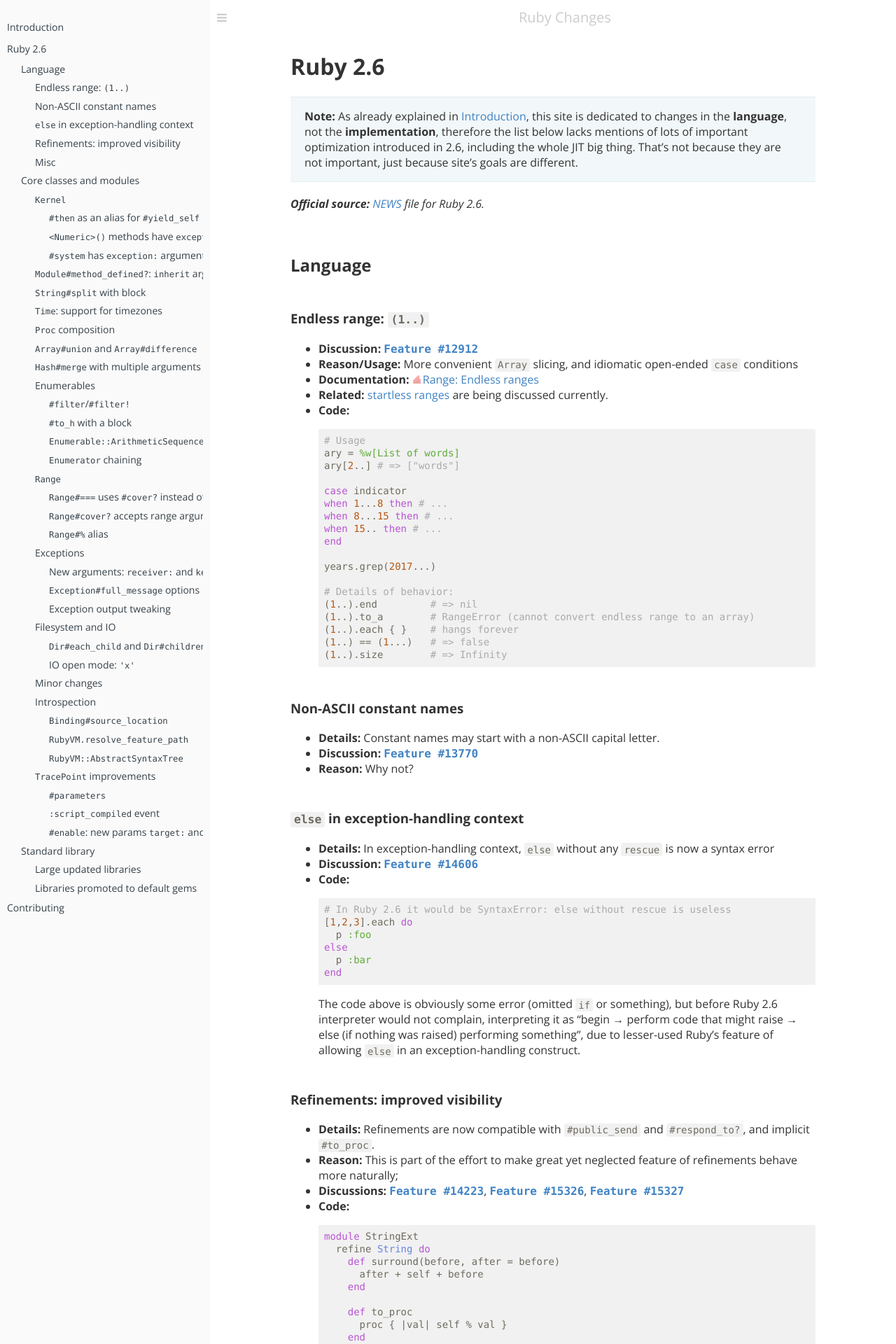
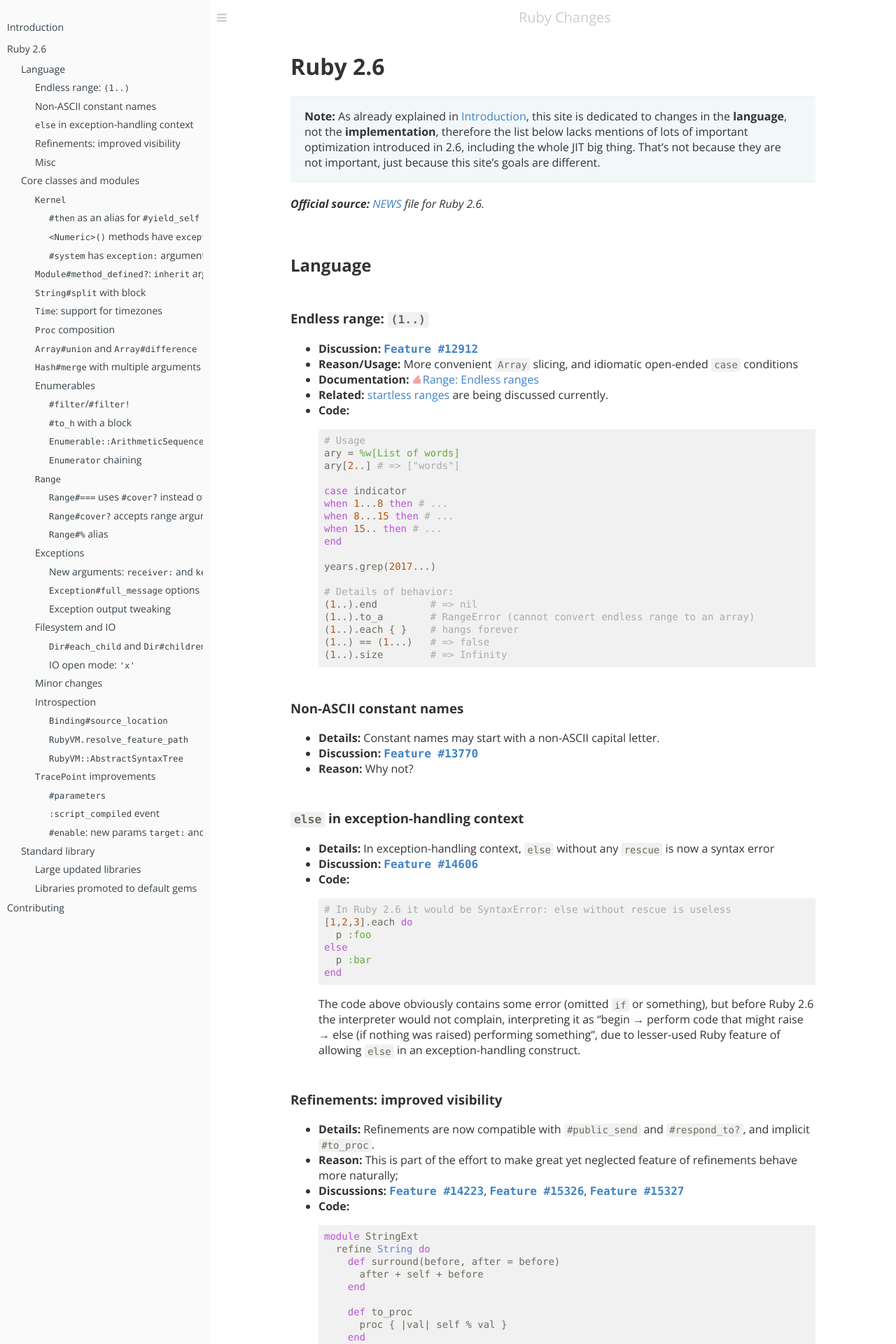
Before and after one commit to rubyreferences/rubychanges, a Jekyll site: the page built from 2.6.md, in a window 1280 px wide. Shown: the top 1920 px of the page at 70% size. Built offline with Jekyll 4.4.1, drawn with Linux system fonts in a browser that asks for light colours; nearby versions of some CDN libraries; our own code applies the rules of GitHub Pages for plain Markdown files; some of the changed text lies outside the part shown.

Commit message:
Render updated punctuation

````diff
--- a/2.6.md
+++ b/2.6.md
@@ -5,7 +5,7 @@ prev: /
 
 # Ruby 2.6
 
-> **Note:** As already explained in [Introduction](README.md), this site is dedicated to changes in the **language**, not the **implementation**, therefore the list below lacks mentions of lots of important optimization introduced in 2.6, including the whole JIT big thing. That's not because they are not important, just because site's goals are different.
+> **Note:** As already explained in [Introduction](README.md), this site is dedicated to changes in the **language**, not the **implementation**, therefore the list below lacks mentions of lots of important optimization introduced in 2.6, including the whole JIT big thing. That's not because they are not important, just because this site's goals are different.
 
 _**Official source:** [NEWS](https://github.com/ruby/ruby/blob/ruby_2_6/NEWS) file for Ruby 2.6._
 
@@ -58,7 +58,7 @@ _**Official source:** [NEWS](https://github.com/ruby/ruby/blob/ruby_2_6/NEWS) fi
     p :bar
   end
   ```
-  The code above is obviously some error (omitted `if` or something), but before Ruby 2.6 interpreter would not complain, interpreting it as "begin → perform code that might raise → else (if nothing was raised) performing something", due to lesser-used Ruby's feature of allowing `else` in an exception-handling construct.
+  The code above obviously contains some error (omitted `if` or something), but before Ruby 2.6 the interpreter would not complain, interpreting it as "begin → perform code that might raise → else (if nothing was raised) performing something", due to lesser-used Ruby feature of allowing `else` in an exception-handling construct.
 
 ### Refinements: improved visibility[](#refinements-improved-visibility)
 
@@ -93,12 +93,12 @@ _**Official source:** [NEWS](https://github.com/ruby/ruby/blob/ruby_2_6/NEWS) fi
 
 ### `Kernel`[](#kernel)
 
-_Notice that method defined in `Kernel` are typically available on any object, that's why changes are important._
+_Notice that methods defined in `Kernel` are typically available on any object, that's why these changes are important._
 
 #### `#then` as an alias for `#yield_self`[](#then-as-an-alias-for-yield_self)
 
-* **Reason:** since the introduction of `Kernel#yield_self` at Ruby 2.5, it was pointed that the name chosen is too long for this basic method, and, unlike most of other core methods, says "how it is implemented" not the intention; after lots of discussion it was decided `#then` is the best correspondence for method's goal.
-* **Notice:** There is a controversy in the community about this alias, pointing out at the fact that `#then` is typical method name for promises.
+* **Reason:** Since the introduction of `Kernel#yield_self` at Ruby 2.5, it was pointed out that the name chosen is too long for this basic method, and, unlike most of other core methods, says "how it is implemented" not the intention; after lots of discussion it was decided `#then` corresponds best to the method's goal.
+* **Notice:** There is a controversy in the community about this alias, pointing out the fact that `#then` is a typical method name for promises.
 * **Discussion:** <a class="tracker feature" href="https://bugs.ruby-lang.org/issues/14594">Feature #14594</a>
 * **Code:**
   ```ruby
@@ -123,7 +123,7 @@ _Notice that method defined in `Kernel` are typically available on any object, t
 
 #### `#system` has `exception:` argument[](#system-has-exception-argument)
 
-* **Details:** with `exception: true`, the method raises instead of returning `false` on non-0 exit code, or `nil` on command execution failure.
+* **Details:** With `exception: true`, the method raises instead of returning `false` on non-0 exit code, or `nil` on command execution failure.
 * **Discussion:** <a class="tracker feature" href="https://bugs.ruby-lang.org/issues/14386">Feature #14386</a>
 * **Documentation:** <a class="ruby-doc" href="https://ruby-doc.org/core-2.6/Kernel.html#method-i-system"><code>Kernel#system</code></a> (unfortunately, seems documentation haven't been updated with new feature)
 * **Code:**
@@ -193,7 +193,7 @@ _Notice that method defined in `Kernel` are typically available on any object, t
 ### `Proc` composition[](#proc-composition)
 
 * **Details:** `Proc` and `Method` classes now have `#>>` and `#<<` methods for functional composition.
-* **Reason:** This was long-anticipated feature for moving Ruby towards more functional code;
+* **Reason:** This was a long-anticipated feature for moving Ruby towards more functional code.
 * **Discussion:** <a class="tracker feature" href="https://bugs.ruby-lang.org/issues/6284">Feature #6284</a>
 * **Code:**
   ```ruby
@@ -240,7 +240,7 @@ _Notice that method defined in `Kernel` are typically available on any object, t
   [1, 2, 3, 4].difference([3, 4], [1])
   # => [2]
   ```
-* **Notice:** There is also plans (discussed in the same ticket above) to introduce mutating `union!` form.
+* **Notice:** There are also plans (discussed in the same ticket above) to introduce mutating `union!` form.
 
 ### `Hash#merge` with multiple arguments[](#hashmerge-with-multiple-arguments)
 
@@ -281,7 +281,7 @@ _Notice that method defined in `Kernel` are typically available on any object, t
 #### `Enumerable::ArithmeticSequence`[](#enumerablearithmeticsequence)
 
 * **Details:** `Range#step` and `Numeric#step` are now returning not an instance of `Enumerator`, but `Enumerable::ArithmeticSequence` instead.
-* **Reason/Usage:** This feature is added by request of scientific Ruby community; it is useful for reusing results of `(from..to).step(s)` as a value object for idiomatic slicing of custom collections, see also `Range#%`;
+* **Reason/Usage:** This feature was added by request of scientific Ruby community; it is useful for reusing results of `(from..to).step(s)` as a value object for idiomatic slicing of custom collections, see also `Range#%`.
 * **Discussion:** <a class="tracker feature" href="https://bugs.ruby-lang.org/issues/13904">Feature #13904</a>
 * **Documentation:** <a class="ruby-doc" href="https://ruby-doc.org/core-2.6.0.preview2/Enumerator/ArithmeticSequence.html"><code>Enumerator::ArithmeticSequence</code></a>, <a class="ruby-doc" href="https://ruby-doc.org/core-2.6/Range.html#method-i-step"><code>Range#step</code></a>, <a class="ruby-doc" href="https://ruby-doc.org/core-2.6/Numeric.html#method-i-step"><code>Numeric#step</code></a>
 * **Code:**
@@ -331,7 +331,7 @@ _Notice that method defined in `Kernel` are typically available on any object, t
 
 #### `Range#===` uses `#cover?` instead of `#include?`[](#range-uses-cover-instead-of-include)
 
-* **Reason:** previously, case equality operator used `#include?`, which underneath iterates through entire range (except for Numerics). With objects other than numbers it could be ineffective (creating thousands of objects), impossible (if there is no notion of "next object", but exists notion of order) or imprecise.
+* **Reason:** Previously, case equality operator used `#include?`, which underneath iterates through entire range (except for Numerics). With objects other than numbers it could be ineffective (creating thousands of objects), impossible (if there is no notion of "next object", but exists notion of order) or imprecise.
 * **Discussion:** <a class="tracker feature" href="https://bugs.ruby-lang.org/issues/14575">Feature #14575</a>
 * **Code:**
   ```ruby
@@ -364,7 +364,7 @@ _Notice that method defined in `Kernel` are typically available on any object, t
 
 #### `Range#%` alias[](#range-alias)
 
-* **Reason/Usage:** it was proposed to have short syntax of complex array slicing, usable for math algorithms; see also `Enumerable::ArithmeticSequence`
+* **Reason/Usage:** It was proposed to have short syntax of complex array slicing, usable for math algorithms; see also `Enumerable::ArithmeticSequence`.
 * **Discussion:** <a class="tracker feature" href="https://bugs.ruby-lang.org/issues/14697">Feature #14697</a>
 * **Code:**
   ```ruby
@@ -455,7 +455,7 @@ _Notice that method defined in `Kernel` are typically available on any object, t
 
 #### IO open mode: `'x'`[](#io-open-mode-x)
 
-* **Details:** When opening a new file for writing, `'wx'` could be specified to request file not existed before opening.
+* **Details:** When opening a new file for writing, `'wx'` can be specified to request the file does not exist before opening.
 * **Discussion:** <a class="tracker feature" href="https://bugs.ruby-lang.org/issues/11258">Feature #11258</a>
 * **Documentation:** <a class="ruby-doc" href="https://ruby-doc.org/core-2.6/IO.html#method-c-new-label-IO+Open+Mode">IO: Open mode</a>
 * **Code:**
@@ -498,7 +498,7 @@ _Notice that method defined in `Kernel` are typically available on any object, t
 #### `RubyVM.resolve_feature_path`[](#rubyvmresolve_feature_path)
 
 * **Details:** For string `name`, returns what path `require(name)` will load (without actually loading it).
-* **Reason:** Static analysis of the program (finding the code it will use without really loading it); understanding where dependencies are coming from;
+* **Reason:** Static analysis of the program (finding the code it will use without really loading it); understanding where dependencies are coming from.
 * **Discussion:** <a class="tracker feature" href="https://bugs.ruby-lang.org/issues/15230">Feature #15230</a>
 * **Documentation:** —
 * **Code:**
````
Also changed, not shown: other parts of 2.6.md (+7 -7 lines).
